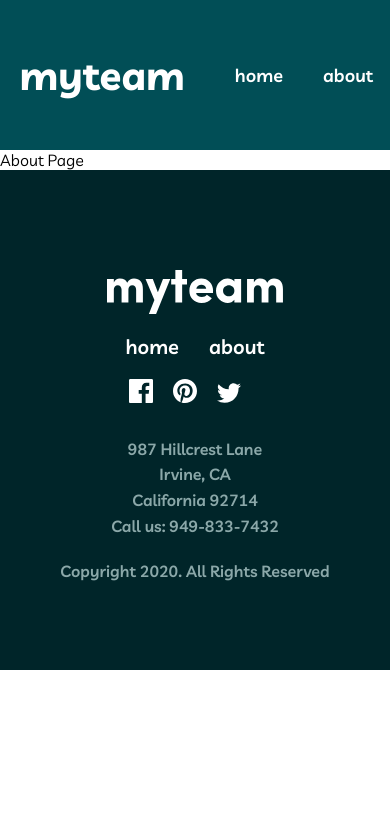
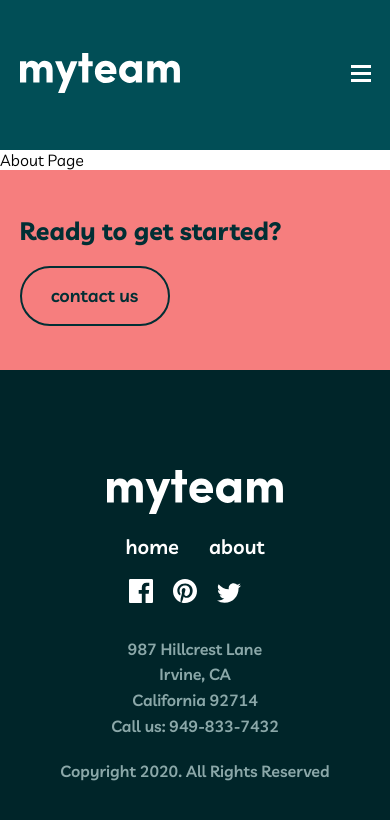
Before and after one commit to nejmimouhsine/myteam-app, a React (Create React App) app: page /about in a window 390 px wide. Shown: the top 820 px of the page. Built offline with nearby package versions, Linux system fonts and the light colour scheme.

Commit message:
finish the main page fully responsive all sections

```diff
--- a/src/App.js
+++ b/src/App.js
@@ -7,6 +7,8 @@ import {
 
 import Header from './components/header/Header';
 import Footer from './components/footer/Footer';
+import ContactComp from './components/contact/Contact';
+
 
 import Homepage from './pages/Homepage';
 import About from './pages/About';
@@ -22,6 +24,7 @@ function App() {
                     <Route path="/about" component={About} />
                     <Route path="/contact" component={Contact} />
                 </Switch>
+                <ContactComp />
                 <Footer />
             </div>
         </Router>
--- a/src/components/contact/Contact.jsx
+++ b/src/components/contact/Contact.jsx
@@ -3,7 +3,7 @@ import './Contact.scss';
 import ContactPattern from '../../assets/img/bg-pattern-home-6-about-5.svg';
 import Button from '../button/Button';
 
-const Contact = () => {
+const ContactComp = () => {
     return (
         <section className='contact'>
             <div className='container contact_container'>
@@ -15,4 +15,4 @@ const Contact = () => {
     )
 }
 
-export default Contact;
+export default ContactComp;
--- a/src/components/header/Header.jsx
+++ b/src/components/header/Header.jsx
@@ -1,14 +1,23 @@
-import React from 'react';
+import React, { useState } from 'react';
 import { Link } from 'react-router-dom';
 import Button from '../button/Button';
 import './Header.scss';
 
+import logo from '../../assets/img/logo.svg';
+import headerToggle from '../../assets/img/icon-hamburger.svg';
+import headerClose from '../../assets/img/icon-close.svg';
+
 const Header = () => {
+    const [toggle, setToggle] = useState(false);
+    const handleToggle = () => setToggle(!toggle);
+
     return (
         <header className='header'>
-            <div className='container'>
+            <div className='container header_container'>
+                <div className='header_logo'>
+                    <img src={logo} alt='myteam logo' />
+                </div>
                 <div className='header_nav'>
-                    <h3>myteam</h3>
                     <ul>
                         <li><Link className='header_link' to='/'>home</Link></li>
                         <li><Link className='header_link' to='/about'>about</Link></li>
@@ -17,7 +26,17 @@ const Header = () => {
                 <div className='header_btn'>
                     <Button className='btn btn_white' />
                 </div>
+                <div className='header_toggle'>
+                    <img src={ !toggle ? headerToggle : headerClose } className={toggle ? 'header_menu' : null} alt='myteam toggle' onClick={handleToggle} />
+                </div>
             </div>
+            <nav className={ toggle ? 'header_aside active' : 'header_aside' }>
+                <ul>
+                    <li><Link className='header_link' to='/'>home</Link></li>
+                    <li><Link className='header_link' to='/about'>about</Link></li>
+                </ul>
+                <Button className='btn btn_white' />
+            </nav>
         </header>
     )
 }
--- a/src/components/header/Header.scss
+++ b/src/components/header/Header.scss
@@ -3,26 +3,17 @@
     background: #014E56;
     color: #fff;
     overflow: hidden;
-
-    .container {
+    &_container {
         height: 100%;
         display: flex;
         justify-content: space-between;
         align-items: center;
     }
-
     &_nav {
         display: flex;
         align-items: center;
-
-        & h3 {
-            margin-right: 50px;
-            font-size: 40px;
-        }
-
         & ul { display: flex; }
     }
-
     &_link {
         font-size: 18px;
         font-weight: 600;
@@ -30,4 +21,45 @@
         margin-right: 40px;
         &:hover { color: #F67E7E; }
     }
+    &_toggle { display: none; }
+    &_aside {
+        display: none;
+        padding: 150px 0 50px 20px;
+        width: 50%;
+        height: 100vh;
+        z-index: 900;
+        background: #014E56;
+        position: fixed;
+        top: 0;
+        right: 0;
+
+        & ul {
+            & li { margin-bottom: 20px; }
+        }
+    }
 }
+
+@media only screen and (max-width: 700px) {
+    .header {
+        &_toggle { display: block; z-index: 999; }
+        &_nav, &_btn { display: none; }
+        &_menu {
+            position: fixed;
+            right: 5%;
+        }
+        &_aside {
+            &.active {
+                display: block;
+                &::before {
+                    content: "";
+                    width: 100%;
+                    height: 100%;
+                    position: absolute;
+                    top: 0;
+                    left: -100%;
+                    background: rgba(#000, .5);
+                }
+            }
+        }
+    }
+}
--- a/src/components/landing/Landing.jsx
+++ b/src/components/landing/Landing.jsx
@@ -22,4 +22,4 @@ const Landing = () => {
     )
 }
 
-export default Landing
+export default Landing;
--- a/src/pages/Homepage.jsx
+++ b/src/pages/Homepage.jsx
@@ -3,7 +3,6 @@ import React, { Fragment } from 'react';
 import Landing from '../components/landing/Landing';
 import Features from '../components/features/Features';
 import Testimonials from '../components/testimonials/Testimonials';
-import Contact from '../components/contact/Contact';
 
 const Homepage = () => {
     return (
@@ -11,7 +10,6 @@ const Homepage = () => {
             <Landing />
             <Features />
             <Testimonials />
-            <Contact />
         </Fragment>
     )
 }
```
Also changed, not shown: 1 other file (tests, documents, lock files or other folders).
